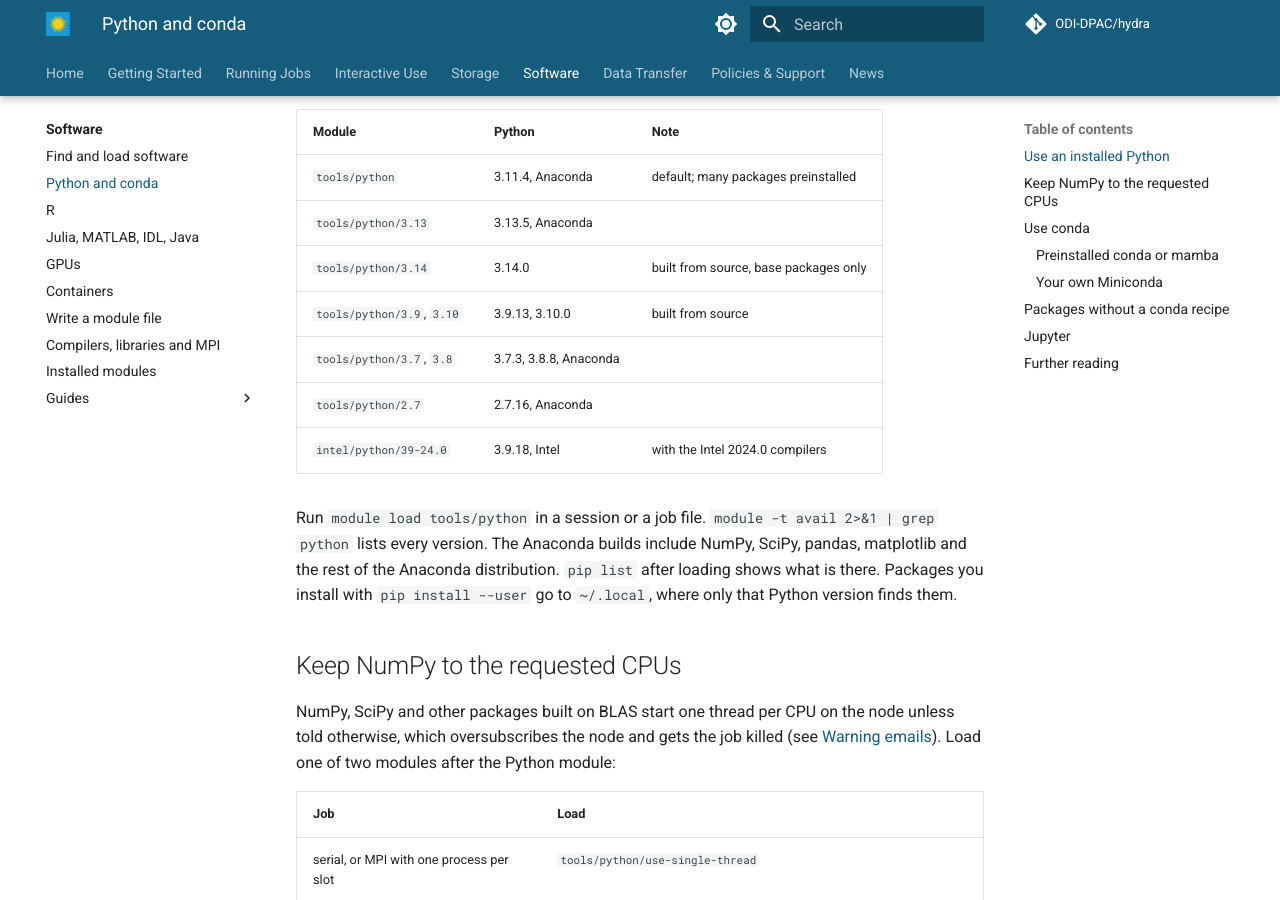
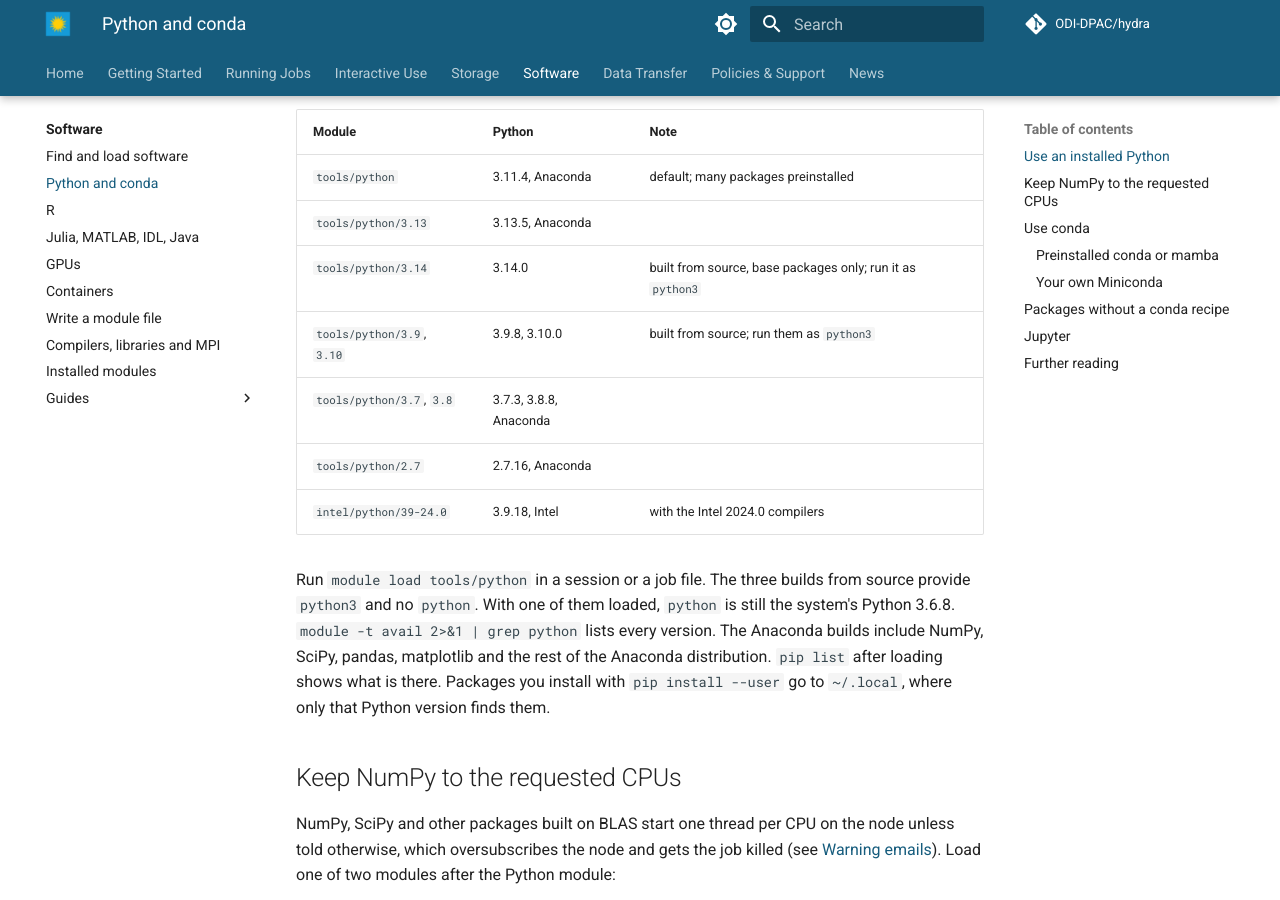
Before and after one commit to ODI-DPAC/hydra, an MkDocs documentation site: the page built from docs/software/python.md, in a window 1280 px wide and 900 px high, scrolled down 352 px. Built offline with MkDocs 1.6.1 and Material for MkDocs 9.7.7, drawn with Linux system fonts in a browser that asks for light colours; comment, search, counter and statistics services are not loaded.

Commit message:
python3 for the source builds, Python 3.9.8, RepeatMasker path

```diff
--- a/docs/software/python.md
+++ b/docs/software/python.md
@@ -8,13 +8,13 @@ Modules provide several Python installations, and conda installs anything else i
 |---|---|---|
 | `tools/python` | 3.11.4, Anaconda | default; many packages preinstalled |
 | `tools/python/3.13` | 3.13.5, Anaconda | |
-| `tools/python/3.14` | 3.14.0 | built from source, base packages only |
-| `tools/python/3.9`, `3.10` | 3.9.13, 3.10.0 | built from source |
+| `tools/python/3.14` | 3.14.0 | built from source, base packages only; run it as `python3` |
+| `tools/python/3.9`, `3.10` | 3.9.8, 3.10.0 | built from source; run them as `python3` |
 | `tools/python/3.7`, `3.8` | 3.7.3, 3.8.8, Anaconda | |
 | `tools/python/2.7` | 2.7.16, Anaconda | |
 | `intel/python/39-24.0` | 3.9.18, Intel | with the Intel 2024.0 compilers |
 
-Run `module load tools/python` in a session or a job file. `module -t avail 2>&1 | grep python` lists every version. The Anaconda builds include NumPy, SciPy, pandas, matplotlib and the rest of the Anaconda distribution. `pip list` after loading shows what is there. Packages you install with `pip install --user` go to `~/.local`, where only that Python version finds them.
+Run `module load tools/python` in a session or a job file. The three builds from source provide `python3` and no `python`. With one of them loaded, `python` is still the system's Python 3.6.8. `module -t avail 2>&1 | grep python` lists every version. The Anaconda builds include NumPy, SciPy, pandas, matplotlib and the rest of the Anaconda distribution. `pip list` after loading shows what is there. Packages you install with `pip install --user` go to `~/.local`, where only that Python version finds them.
 
 ## Keep NumPy to the requested CPUs
 
```
Also changed, not shown: docs/software/guides/databases.md (+1 -1 lines).
